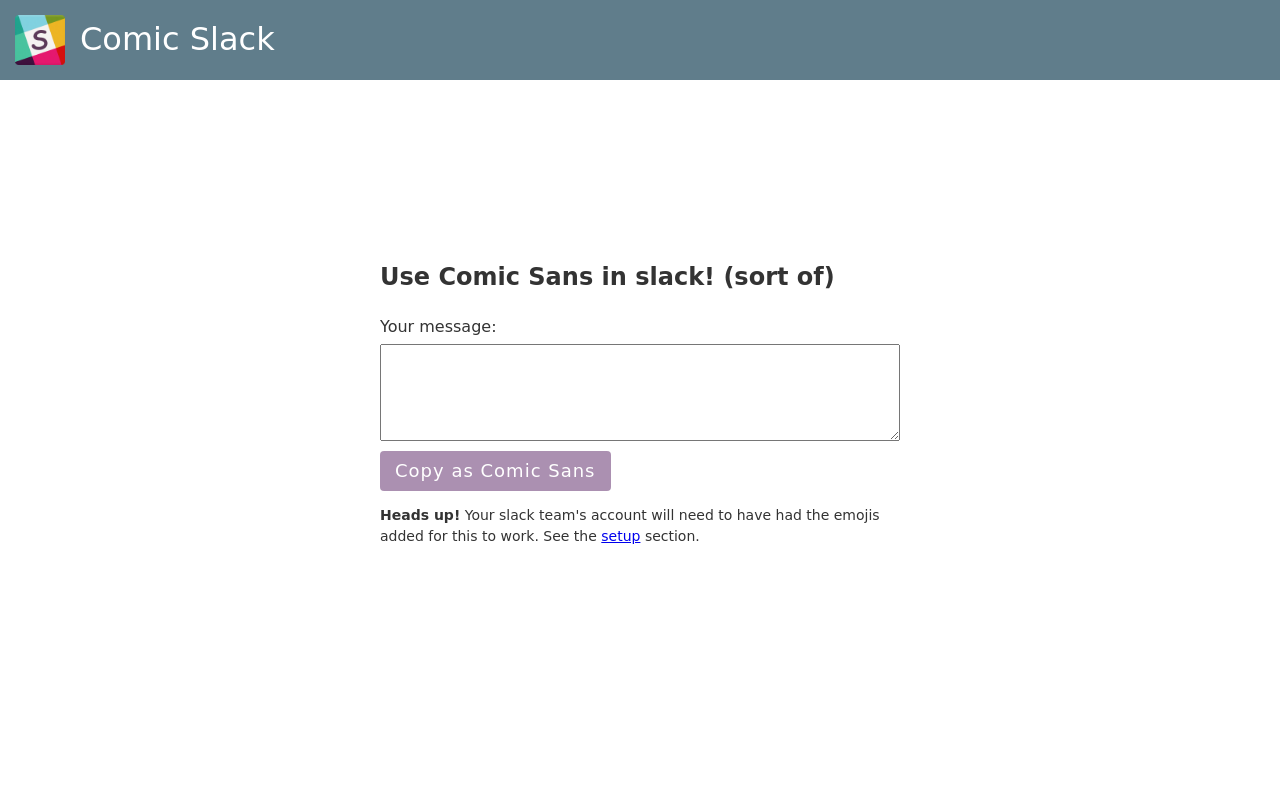
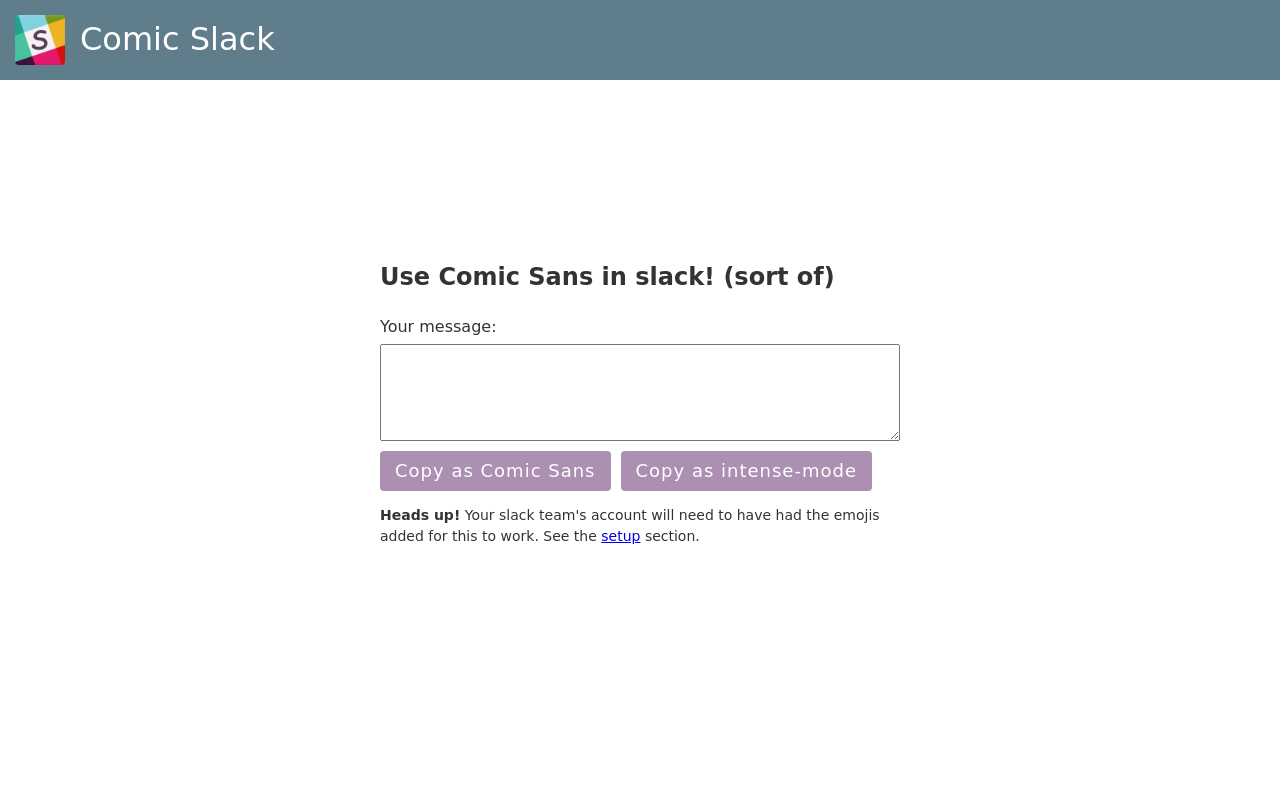
Before and after one commit to liamjohnston/comic-slack, a React (Create React App) app: page / in a window 1280 px wide. Shown: the top 800 px of the page. Built offline with nearby package versions, Linux system fonts and the light colour scheme.

Commit message:
Adding intensify mode

```diff
--- a/src/components/Use.js
+++ b/src/components/Use.js
@@ -9,14 +9,18 @@
   const [disabled, setDisabled] = useState(true);
   const [copied, setCopied] = useState(false);
 
-  const convertAndCopy = () => {
+  const convertAndCopy = (mode = 'normal') => {
     let cstr = '';
 
     //Loop through each character in the textarea value and swap it out with the :cs-* equivalent (where possible)
     Array.from(value).forEach(char => {
       // 0-9 and a-z (either case)
       if (re.test(char)) {
-        cstr += `:cs-${char}:`;
+        if (mode === 'intensify') {
+          cstr += `:cs-${char}-intensifies:`;
+        } else {
+          cstr += `:cs-${char}:`;
+        }
       } else if (Object.keys(nonAlphaNumericCharMap).includes(char)) {
         // We also have emojis for some of the more common symbols...
         cstr += nonAlphaNumericCharMap[char].csMapping;
@@ -52,6 +56,11 @@
     setCopied(true);
   };
 
+  const handleIntensifyCopy = () => {
+    convertAndCopy('intensify');
+    setCopied(true);
+  };
+
   const handleSubmit = e => {
     e.preventDefault();
   };
@@ -74,6 +83,12 @@
           value="Copy as Comic Sans"
           disabled={disabled}
           onClick={handleCopy}
+        />
+        <input
+          type="submit"
+          value="Copy as intense-mode"
+          disabled={disabled}
+          onClick={handleIntensifyCopy}
         />
 
         {copied && (
```
Also changed, not shown: 1 other file (tests, documents, lock files or other folders).
